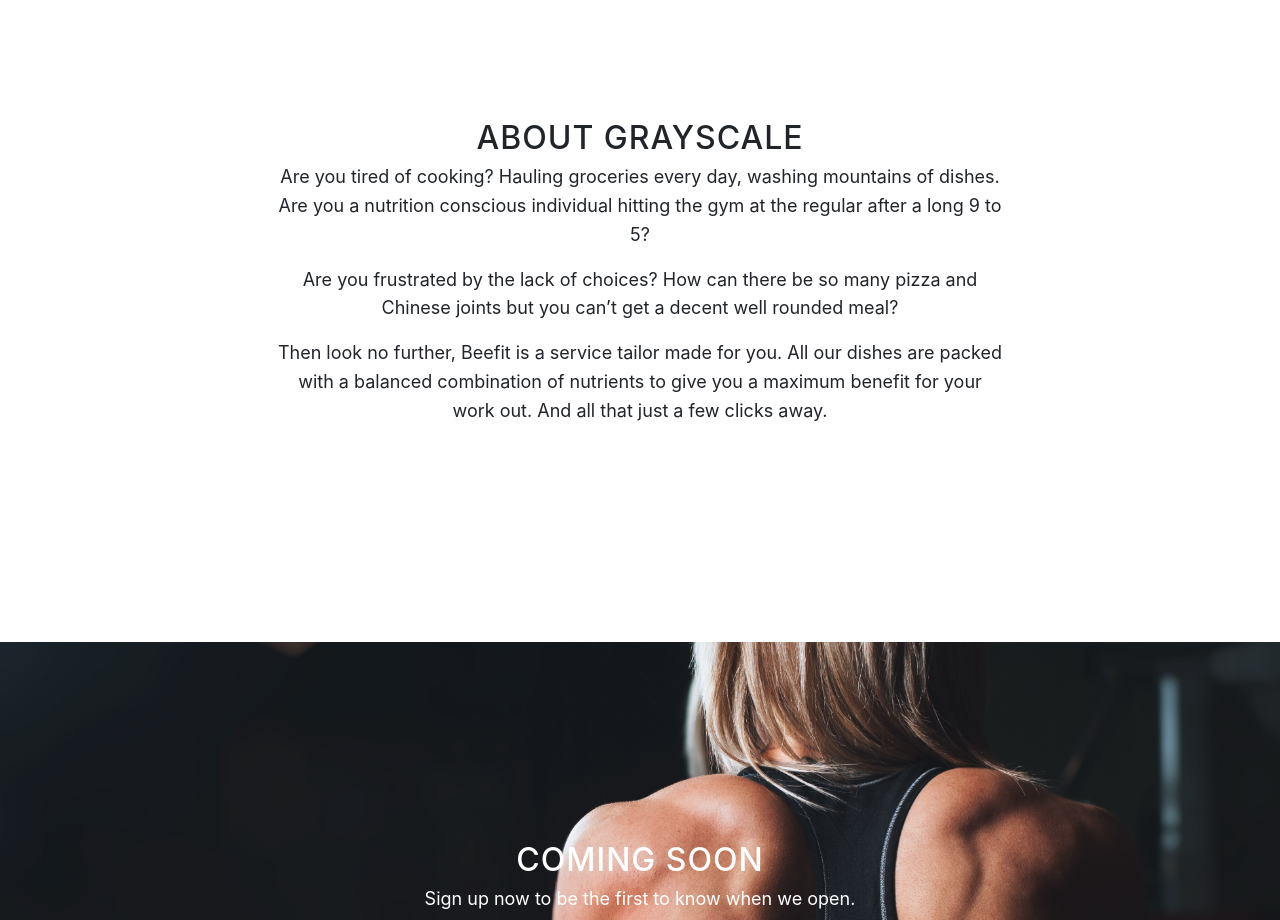
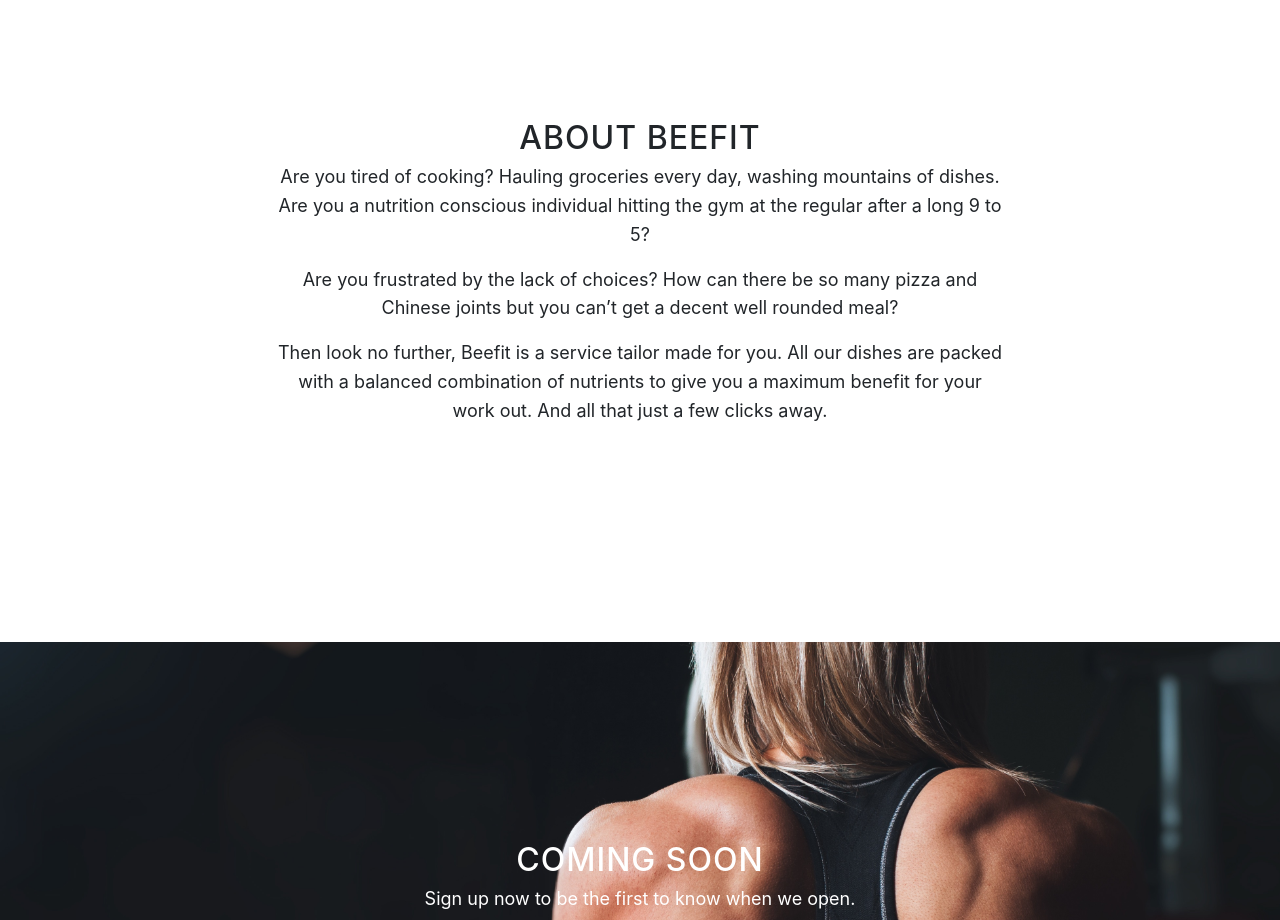
Before and after one commit to Filmeister/filmeister.github.io, a website with bundled scripts: page index.html in a window 1280 px wide. Shown: the part 880-1800 px from the top of the page. Built offline with nearby package versions, Linux system fonts and the light colour scheme; files whose address does not match are found by name.

Commit message:
Update index.html

```diff
--- a/index.html
+++ b/index.html
@@ -69,7 +69,7 @@
         <div class="container">
             <div class="row">
                 <div class="col-lg-8 mx-auto">
-                    <h2>About Grayscale</h2>
+                    <h2>About BeeFit</h2>
                     <p>Are you tired of cooking? Hauling groceries every day, washing mountains of dishes. Are you a nutrition conscious individual hitting the gym at the regular after a long 9 to 5?</p>
                     <p>Are you frustrated by the lack of choices? How can there be so many pizza and Chinese joints but you can’t get a decent well rounded meal?</p>
                     <p>Then look no further, Beefit is a service tailor made for you. All our dishes are packed with a balanced combination of nutrients to give you a maximum benefit for your work out. And all that just a few clicks away.</p>
```
